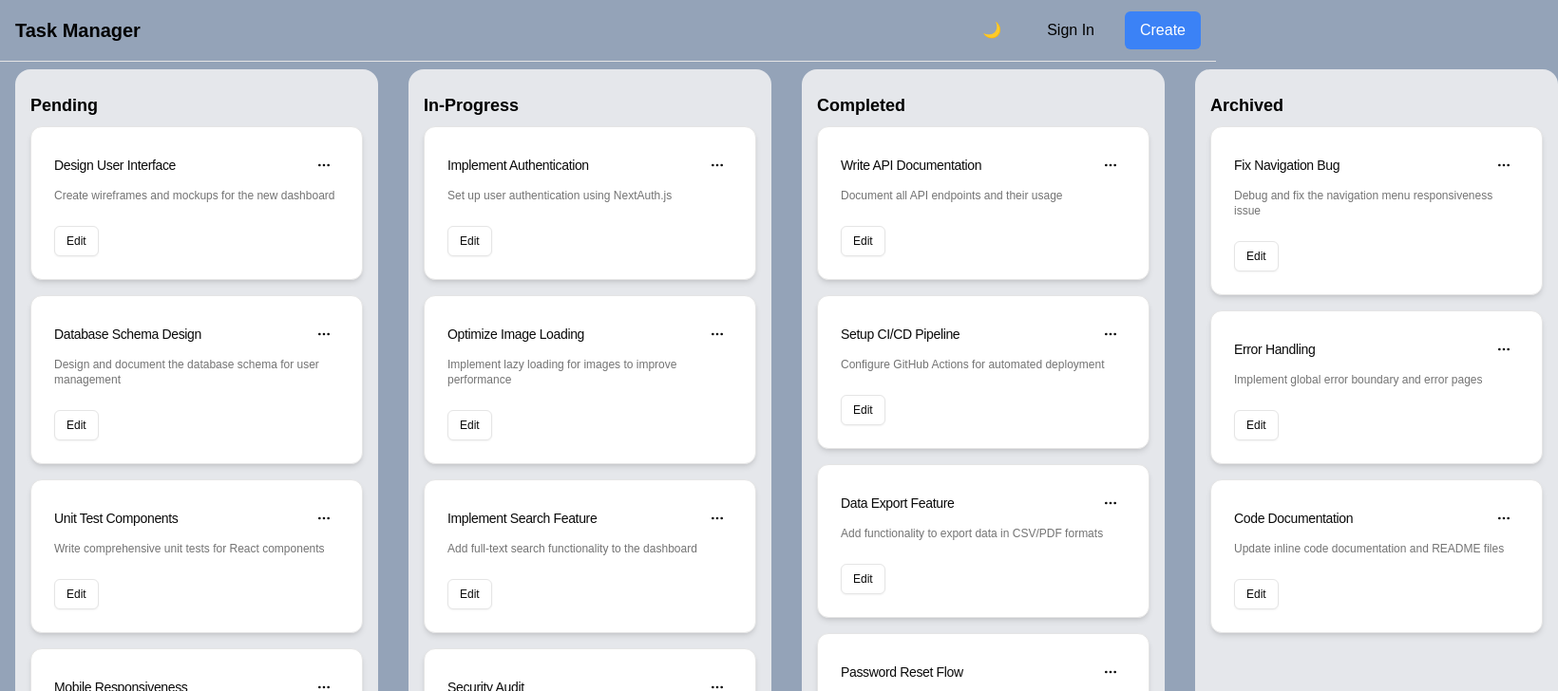
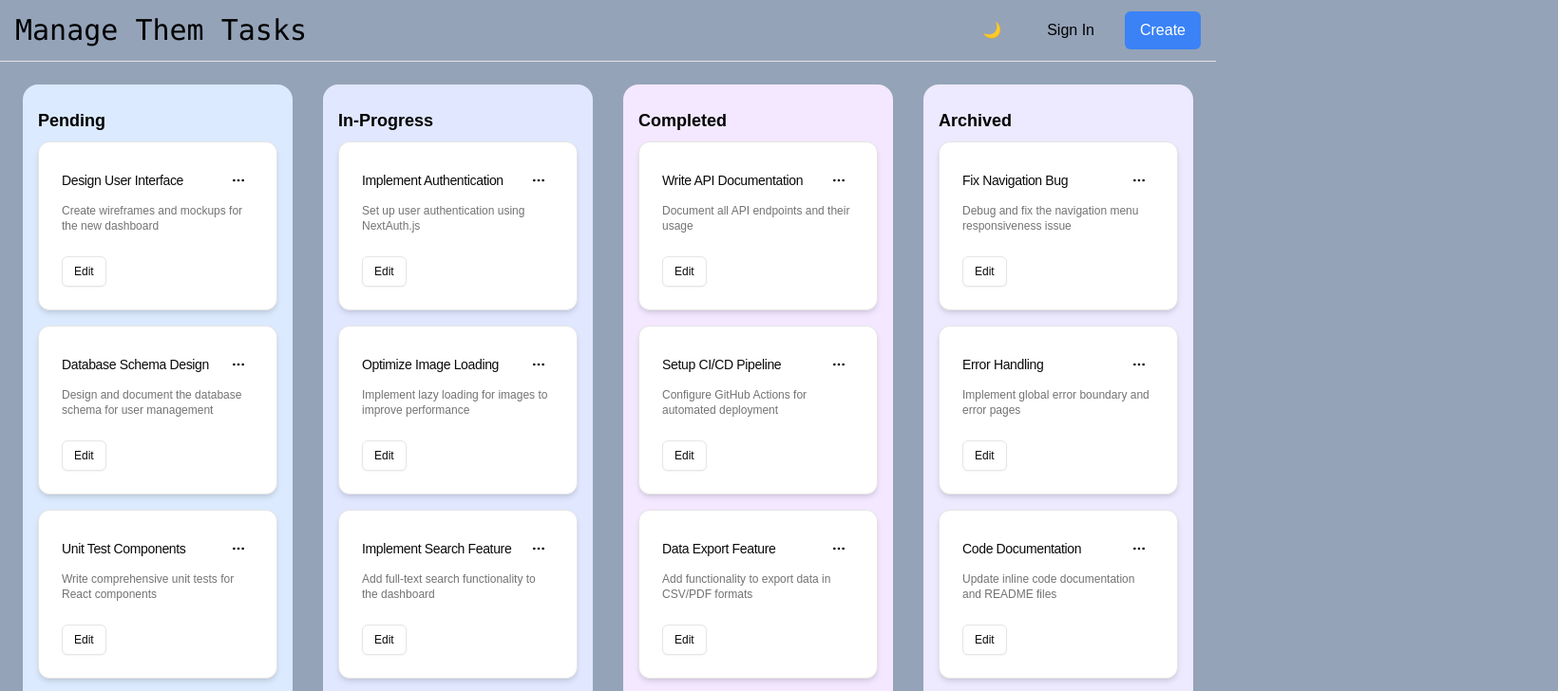
Before and after one commit to fractal-bootcamp/malin.task-manager, a Next.js app in the folder task-manager/: page / in a window 1280 px wide. Shown: the top 728 px of the page at 95% size, 1640 px wide, since content can reach past the window. Built offline with nearby package versions, Linux system fonts and the light colour scheme.

Commit message:
colour themes and styling

```diff
--- a/task-manager/src/app/layout.tsx
+++ b/task-manager/src/app/layout.tsx
@@ -30,7 +30,7 @@ export default function RootLayout({
       <body className="antialiased bg-slate-400 text-black dark:bg-gray-900 dark:text-white">
         <nav className="border-b px-4 py-3 dark:border-gray-700">
           <div className="max-w-7xl mx-auto flex items-center justify-between">
-            <h1 className="font-bold text-xl">Task Manager</h1>
+            <h1 className="font-mono text-3xl">Manage Them Tasks</h1>
             <div className="flex gap-4">
               <button
                 onClick={toggleTheme}
--- a/task-manager/src/app/page.tsx
+++ b/task-manager/src/app/page.tsx
@@ -2,11 +2,11 @@ import { TaskList } from "@/components/ui/TaskList";
 
 export default function Home() {
   return (
-    <main className="flex min-h-screen w-full">
-      <TaskList byStatus="Pending" />
-      <TaskList byStatus="In-Progress" />
-      <TaskList byStatus="Completed" />
-      <TaskList byStatus="Archived" />
+    <main className="flex min-h-screen w-full gap-4 p-4">
+      <TaskList byStatus="Pending" bgColor="bg-blue-100" />
+      <TaskList byStatus="In-Progress" bgColor="bg-indigo-100" />
+      <TaskList byStatus="Completed" bgColor="bg-purple-100" />
+      <TaskList byStatus="Archived" bgColor="bg-violet-100" />
     </main>
   );
 }
--- a/task-manager/src/components/ui/TaskCard.tsx
+++ b/task-manager/src/components/ui/TaskCard.tsx
@@ -28,7 +28,7 @@ interface TaskCardProps {
 
 export function TaskCard({ title, description, onEdit, onDelete }: TaskCardProps) {
   return (
-    <Card className="w-[350px] shadow-md hover:shadow-lg transition-shadow duration-200">
+    <Card className="w-full shadow-md hover:shadow-lg transition-shadow duration-200">
       <CardHeader className="flex flex-row items-center justify-between space-y-0 pb-2">
         <CardTitle className="text-sm font-medium">{title}</CardTitle>
         <DropdownMenu>
--- a/task-manager/src/components/ui/TaskList.tsx
+++ b/task-manager/src/components/ui/TaskList.tsx
@@ -5,15 +5,16 @@ import { taskStore } from "@/app/store/TaskStore";
 
 type TaskListProps = {
   byStatus: string;
+  bgColor?: string;
 }
 
-export const TaskList: React.FC<TaskListProps> = ({ byStatus }) => {
+export const TaskList: React.FC<TaskListProps> = ({ byStatus, bgColor = 'bg-gray-200' }) => {
   const { tasks, deleteTask, updateTask } = taskStore()
 
   const tasksOfThisStatus = tasks.filter(task => task.status === byStatus)
 
   return (
-    <div className="flex flex-col mx-4 my-2 bg-gray-200 p-4 rounded-2xl">
+    <div className={`flex-1 flex-col mx-2 my-2 ${bgColor} p-4 rounded-2xl`}>
       <p className="flex text-lg font-bold my-2 justify-start">{byStatus}</p>
       <div className="flex flex-col space-y-4">
         {tasksOfThisStatus.map(task => (
```
